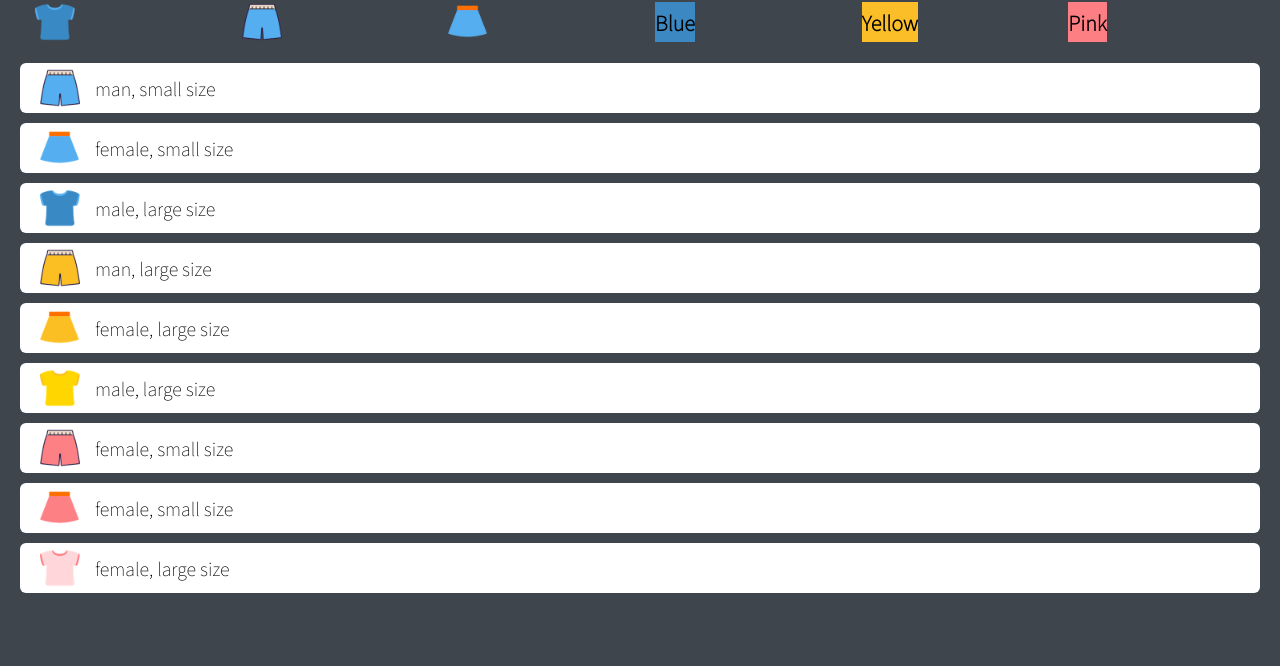
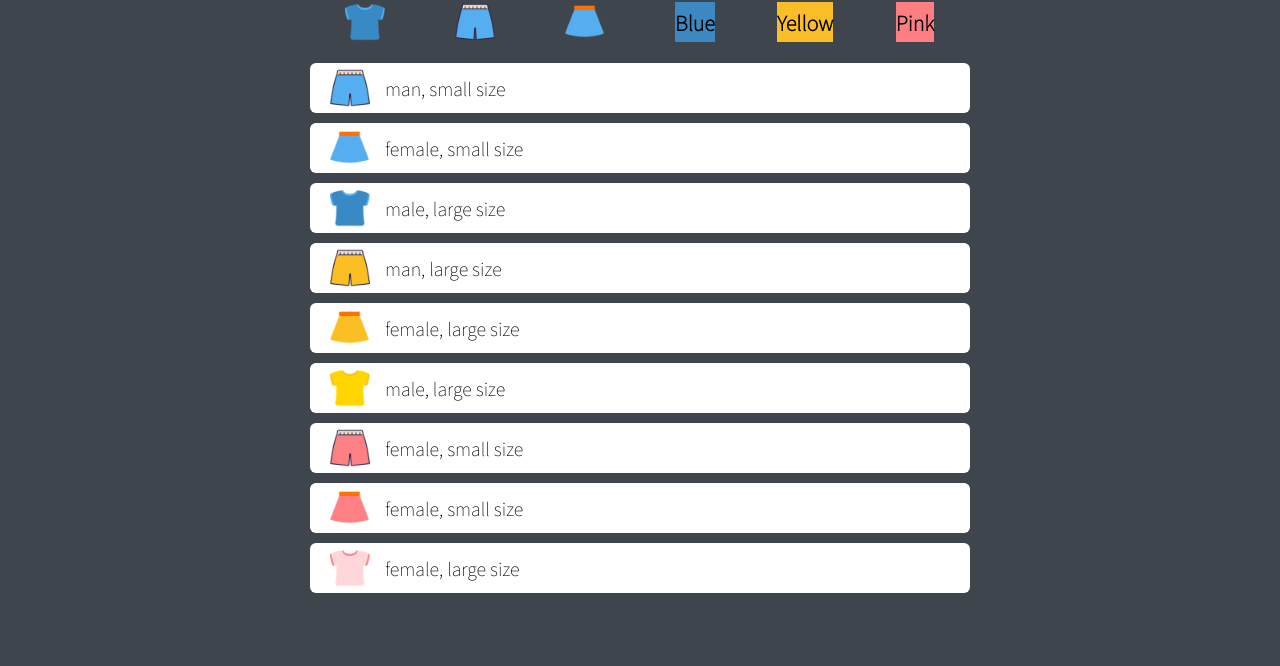
Before and after one commit to CatFFather/shopingmall, a plain HTML site: page index.html in a window 1280 px wide. Shown: the part 134-800 px from the top of the page. Drawn offline with Linux system fonts and the light colour scheme.

Commit message:
css 수정

```diff
--- a/style.css
+++ b/style.css
@@ -21,6 +21,7 @@ body{
   margin: 0;
   height: 100%;
   width: 100%;
+  background-color: #3f454d;
 }
 .contents{
   display: flex;
@@ -29,6 +30,8 @@ body{
   height: 100%;
   overflow:hidden;
   background-color: #3f454d;
+  max-width: 700px;
+  margin: 0 auto;
 }
 .contents img{
   width: 40px;
@@ -67,6 +70,7 @@ body{
 .contents .filterList li .filter{
   height: 40px;
   display: flex;
+  justify-content: center;
   align-items: center;
   padding: 5px;
 }
```
